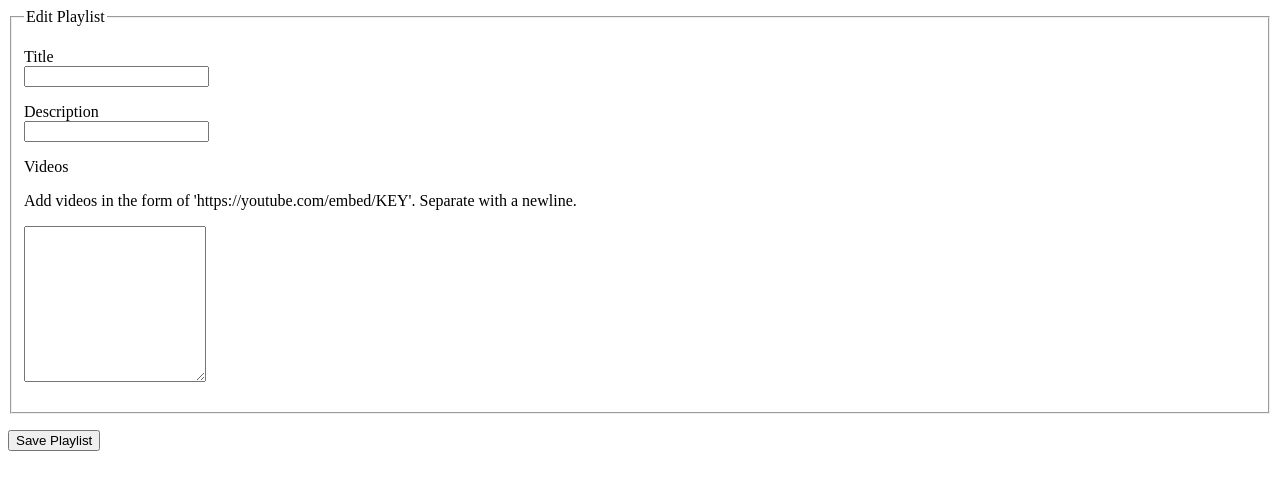
After one commit to Deer5000/Playlister-Tutorial, a Flask app: template templates/playlists_edit.html in a window 1280 px wide. The commit adds this page. Shown: the top 490 px of the page. Run offline with Flask 2, Linux system fonts and the light colour scheme; the template is opened without the code that fills it, so the values that code supplies are empty.

Commit message:
Update Route

```diff
--- a/app.py
+++ b/app.py
@@ -38,5 +38,26 @@ def playlists_show(playlist_id):
     return f'My ID is {playlist_id}'
 
 
+@app.route('/playlists/<playlist_id>/edit')
+def playlists_edit(playlist_id):
+    """Show the edit form for a playlist."""
+    playlist = playlists.find_one({'_id': ObjectId(playlist_id)})
+    return render_template('playlists_edit.html', playlist=playlist)
+
+
+@app.route('/playlists/<playlist_id>', methods=['POST'])
+def playlists_update(playlist_id):
+    """Submit an edited playlist."""
+    updated_playlist = {
+        'title': request.form.get('title'),
+        'description': request.form.get('description'),
+        'videos': request.form.get('videos').split()
+    }
+    playlists.update_one(
+        {'_id': ObjectId(playlist_id)},
+        {'$set': updated_playlist})
+    return redirect(url_for('playlists_show', playlist_id=playlist_id))
+
+
 if __name__ == '__main__':
     app.run(debug=True)
--- /dev/null
+++ b/templates/playlists_edit.html
@@ -0,0 +1,33 @@
+<!-- templates/playlists_edit.html -->
+{% extends 'base.html' %}
+
+{% block content %}
+<form method='POST' action='/playlists/{{playlist._id}}'>
+    <fieldset>
+        <legend>Edit Playlist</legend>
+        <!-- TITLE -->
+        <p>
+            <label for='playlist-title'>Title</label><br>
+            <input id='playlist-title' type='text' name='title' value='{{ playlist.title }}'/>
+        </p>
+
+        <!-- DESCRIPTION -->
+        <p>
+            <label for='description'>Description</label><br>
+            <input id='description' type='text' name='description' value='{{ playlist.description }}' />
+        </p>
+
+        <!-- VIDEO LINKS -->
+        <p>
+            <label for='playlist-videos'>Videos</label><br>
+            <p>Add videos in the form of 'https://youtube.com/embed/KEY'. Separate with a newline.</p>
+            <textarea id='playlist-videos' name='videos' rows='10' />{{ "\n".join(playlist.videos) }}</textarea>
+        </p>
+    </fieldset>
+
+    <!-- BUTTON -->
+    <p>
+        <button type='submit'>Save Playlist</button>
+    </p>
+</form>
+{% endblock %}
--- a/templates/playlists_show.html
+++ b/templates/playlists_show.html
@@ -5,8 +5,10 @@
 <a href='/'>Back to Home</a>
 
 <h1>{{ playlist.title }}</h1>
-<h5>{{ playlist.description }}</h5>
+<h2>{{ playlist.description }}</h2>
 {% for video in playlist.videos %}
     <iframe width='420' height='315' src='{{ video }}'></iframe>
 {% endfor %}
+
+<p><a href='/playlists/{{ playlist._id }}/edit'>Edit</a></p>
 {% endblock %}
```
